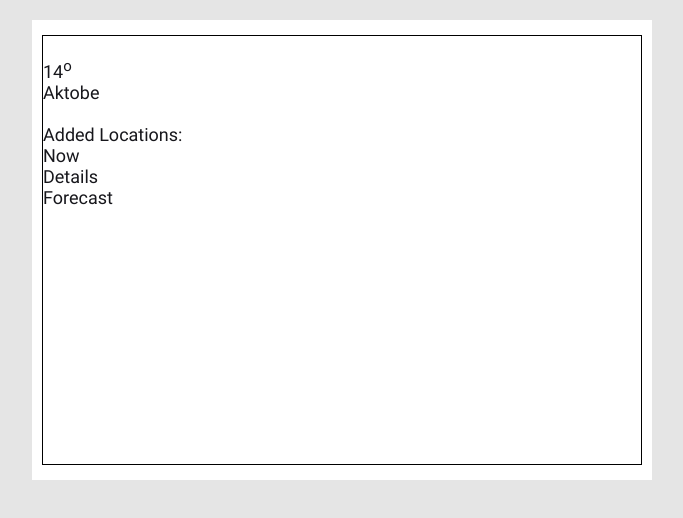
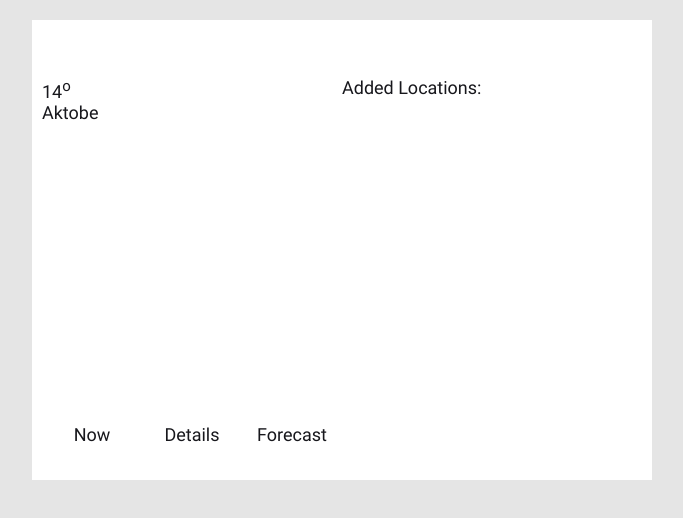
Before and after one commit to OlegKochiev/js_marafon, a website: page week7/weather_UI/app/index.html in a window 1280 px wide. Shown: the whole page, without its empty margins (298-981 px from the left). Drawn offline with Linux system fonts and the light colour scheme.

Commit message:
was positioned main blocks by css: weather-form, weather-main, weather-list, weather-title, weather-nav

```diff
--- a/week7/weather_UI/app/index.html
+++ b/week7/weather_UI/app/index.html
@@ -36,17 +36,17 @@
         Added Locations:
       </h2>
 
-      <div class="weather__location-list">
+      <ul class="weather__location-list">
 
-      </div>
+      </ul>
 
-      <div class="weather__nav--now">
+      <div class="weather__nav">
         Now
       </div>
-      <div class="weather__nav--details">
+      <div class="weather__nav">
         Details
       </div>
-      <div class="weather__nav--forecast">
+      <div class="weather__nav">
         Forecast
       </div>
     </div>
--- a/week7/weather_UI/app/scss/_weather.scss
+++ b/week7/weather_UI/app/scss/_weather.scss
@@ -6,9 +6,35 @@
   padding: 15px 10px;
 
   &__grid {
-    border: 1px solid $black;
+    display: grid;
     height: 100%;
     grid-template-columns: repeat(6, 100px);
-    grid-template-rows: repeat(10, 43px);
+    grid-template-rows: repeat(10, 42px);
+
+  }
+
+  &__form {
+    grid-column: span 6;
+    grid-row: span 1;
+  }
+
+  &__main {
+    grid-column: span 3;
+    grid-row: span 8;
+  }
+
+  &__location-title {
+    grid-column: span 3;
+    grid-row: span 2;
+  }
+
+  &__location-list {
+    grid-column: span 3;
+    grid-row: span 7;
+  }
+
+  &__nav {
+    text-align: center;
+    line-height: 43px;
   }
 }
```
Also changed, not shown: week7/weather_UI/app/css/style.min.css.
